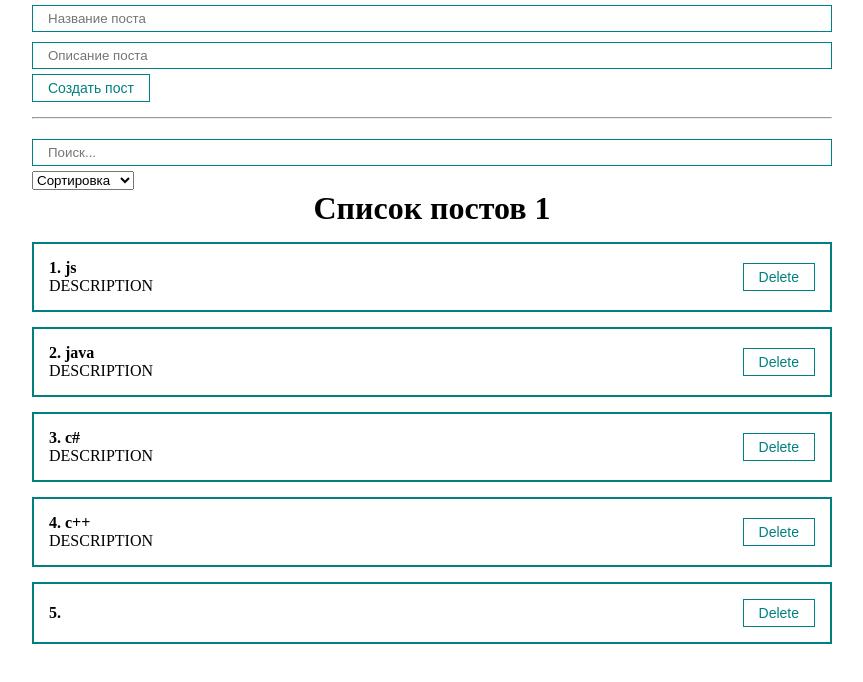
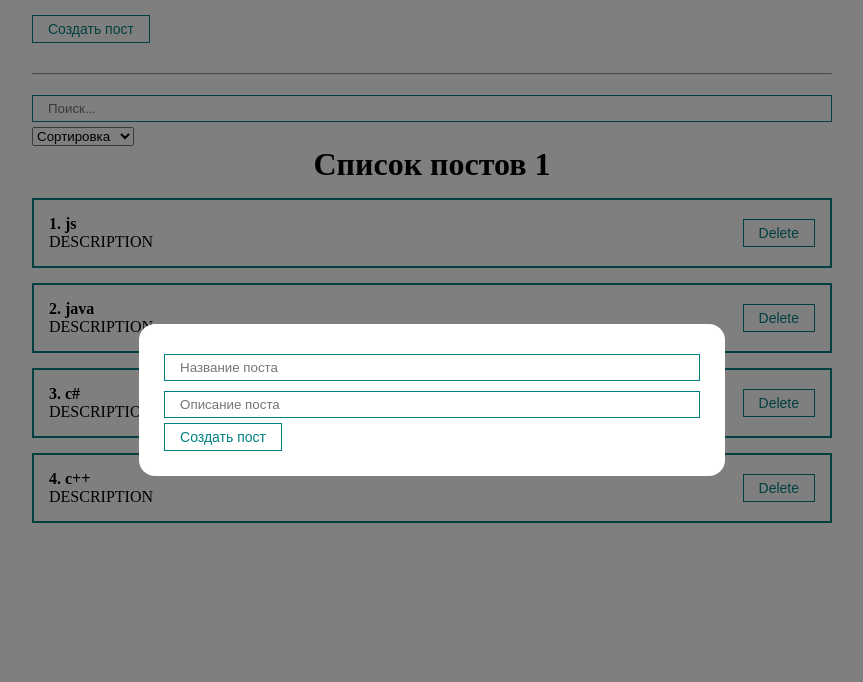
Before and after one commit to Talgat1164/React-JS-course, a React (Create React App) app in the folder app/: page / in a window 1280 px wide. Both pictures are taken after a click on the button "Создать пост". Shown: the top 682 px of the page, without its empty margins (208-1071 px from the left). Built offline with nearby package versions, Linux system fonts and the light colour scheme.

Commit message:
Сделали модальное окно

```diff
--- a/app/src/App.js
+++ b/app/src/App.js
@@ -2,7 +2,9 @@
 import PostFilter from './components/PostFilter'
 import PostForm from './components/PostForm'
 import PostList from './components/PostList'
+import MyButton from './components/UI/button/MyButton'
 import MyInput from './components/UI/input/MyInput'
+import MyModal from './components/UI/MyModal/MyModal'
 import MySelect from './components/UI/MySelect/MySelect'
 import './styles/App.css'
 
@@ -15,6 +17,7 @@
 	])
 
 	const [filter, setFilter] = useState({sort: '', query: ''})
+	const [modal, setModal] = useState(false)
 
 	const sortedPosts = useMemo(() => {
 		console.log('отраб')
@@ -30,6 +33,7 @@
 
 	const createPost = (newPost) => {
 		setPosts([...posts, newPost])
+		setModal(false)
 	}
 
 	// Получаем пост из дочернего компонента
@@ -40,7 +44,12 @@
 
 	return (
 		<div className='App'>
-			<PostForm create={createPost} />
+			<MyButton style={{margin: '15px 0'}} onClick={() => setModal(true)}>
+				Создать пост
+			</MyButton>
+			<MyModal visible={modal} setVisible={setModal}>
+				<PostForm create={createPost}/>
+			</MyModal>
 			<hr style={{margin: '15px 0'}}/>
 			<PostFilter
 				filter={filter}
--- a/app/src/components/PostForm.jsx
+++ b/app/src/components/PostForm.jsx
@@ -1,6 +1,5 @@
 import React from 'react'
 import { useState } from 'react'
-
 import MyButton from './UI/button/MyButton'
 import MyInput from './UI/input/MyInput'
 
--- /dev/null
+++ b/app/src/components/UI/MyModal/MyModal.jsx
@@ -0,0 +1,20 @@
+import React from 'react'
+import cl from './MyModal.module.css'
+
+function MyModal({children, visible, setVisible}) {
+	const rootClasses = [cl.myModal]
+
+	if (visible) {
+		rootClasses.push(cl.active);
+	}
+
+	return (
+		<div className={rootClasses.join(' ')} onClick={() => setVisible(false)}>
+			<div className={cl.myModalContent} onClick={(e) => e.stopPropagation()}>
+				{children}
+			</div>
+		</div>
+	)
+}
+
+export default MyModal
--- /dev/null
+++ b/app/src/components/UI/MyModal/MyModal.module.css
@@ -0,0 +1,22 @@
+.myModal {
+    position: fixed;
+    top: 0;
+    bottom: 0;
+    right: 0;
+    left: 0;
+    display: none;
+    background: rgba(0,0,0, 0.5);
+}
+
+.myModalContent {
+    padding: 25px;
+    background: white;
+    border-radius: 16px;
+    min-width: 250px;
+}
+
+.myModal.active {
+    display: flex;
+    justify-content: center;
+    align-items: center;
+}
```
